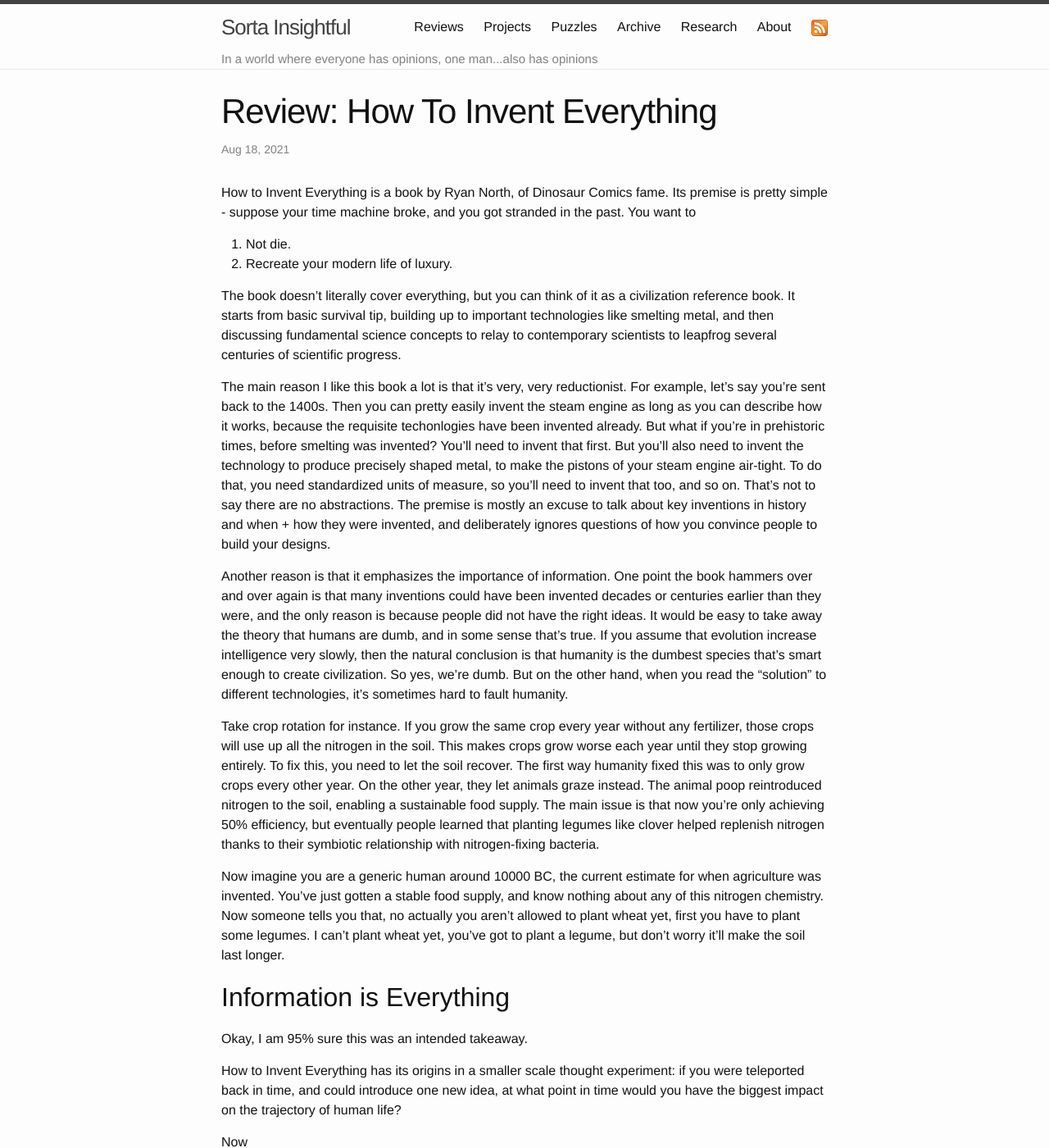
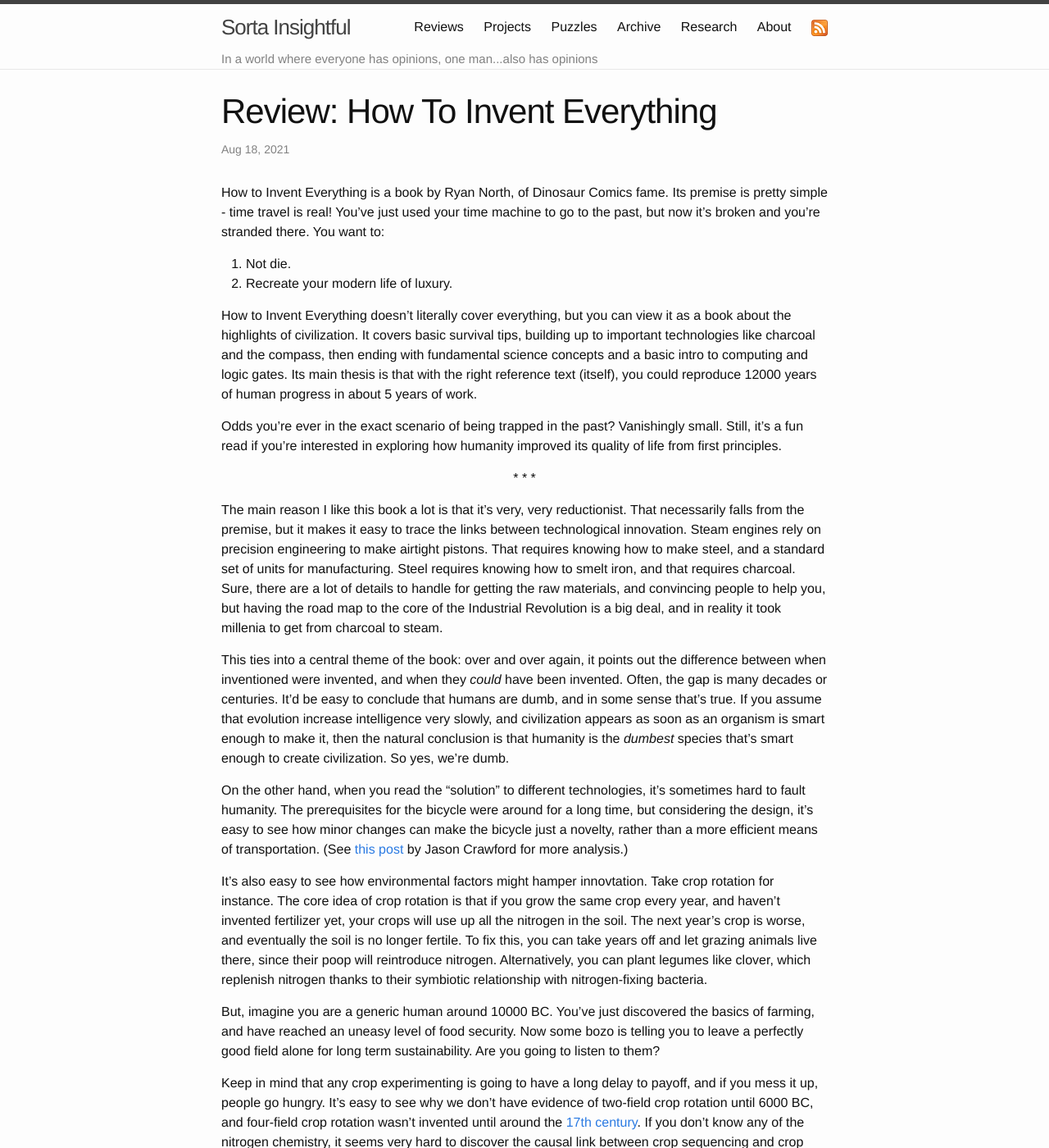
Before and after one commit to alexirpan/alexirpan.github.io, a Jekyll site: the page built from _posts/2021-10-25-invent-everything.markdown, in a window 1280 px wide and 1400 px high. Shown: the whole window at 82% size. Built offline with Jekyll 4.4.1, drawn with Linux system fonts in a browser that asks for light colours; nearby versions of some CDN libraries; some of the changed text lies outside the part shown.

Commit message:
Clearer idea of what I'm looking to write

```diff
--- a/_posts/2021-10-25-invent-everything.markdown
+++ b/_posts/2021-10-25-invent-everything.markdown
@@ -5,68 +5,60 @@
 ---
 
 How to Invent Everything is a book by Ryan North, of Dinosaur Comics fame. Its
-premise is pretty simple - suppose your time machine broke, and you got stranded
-in the past. You want to
+premise is pretty simple - time travel is real! You've just used your time machine to go to the past,
+but now it's broken and you're stranded there. You want to:
 
 1. Not die.
 2. Recreate your modern life of luxury.
 
-The book doesn't literally cover everything, but you can think of it as a civilization
-reference book.
-It starts from basic survival tip, building up to important
-technologies like smelting metal, and then discussing fundamental science concepts
-to relay to contemporary scientists to leapfrog several centuries of scientific progress.
+How to Invent Everything doesn't literally cover everything, but you can view it as a book about
+the highlights of civilization. It covers basic survival tips, building up to important technologies
+like charcoal and the compass, then ending with fundamental science concepts and a basic intro to
+computing and logic gates. Its main thesis is that with the right reference text (itself),
+you could reproduce 12000 years of human progress in about 5 years of work.
 
-The main reason I like this book a lot is that it's very, very reductionist. For example,
-let's say you're sent back to the 1400s. Then you can pretty easily invent the steam engine as long
-as you can describe how it works, because the requisite techonlogies have been invented already.
-But what if you're in prehistoric times, before smelting was invented? You'll need to invent that first.
-But you'll also need to invent the technology to produce precisely shaped metal, to make the pistons
-of your steam engine air-tight. To do that, you need standardized units of measure, so you'll need to
-invent that too, and so on. That's not to say there are no abstractions. The premise is mostly an
-excuse to talk about key inventions in history and when + how they were invented, and deliberately
-ignores questions of how you convince people to build your designs.
+Odds you're ever in the exact scenario of being trapped in the past? Vanishingly small. Still, it's
+a fun read if you're interested in exploring how humanity improved its quality of life from first
+principles.
 
-Another reason is that it emphasizes the importance of information. One point the book hammers over
-and over again is that many inventions could have been invented decades or centuries earlier than
-they were, and the only reason is because people did not have the right ideas. It would be easy
-to take away the theory that humans are dumb, and in some sense that's true. If you assume that
-evolution increase intelligence very slowly, then the natural conclusion is that humanity
-is the dumbest species that's smart enough to create civilization. So yes, we're dumb. But on
-the other hand, when you read the "solution" to different technologies, it's sometimes hard to
-fault humanity.
+\* \* \*
+{: .centered }
 
-Take crop rotation for instance. If you grow the same crop every year without any fertilizer, those
-crops will use up all the nitrogen in the soil. This makes crops grow worse each year until they
-stop growing entirely. To fix this, you need to let the soil recover. The first way humanity fixed this
-was to only grow crops every other year. On the other year, they let animals graze instead. The animal
-poop reintroduced nitrogen to the soil, enabling a sustainable food supply. The main issue is that
-now you're only achieving 50% efficiency, but eventually people learned that planting legumes like
-clover helped replenish nitrogen thanks to their symbiotic relationship with nitrogen-fixing bacteria.
+The main reason I like this book a lot is that it's very, very reductionist. That necessarily falls from
+the premise, but it makes it easy to trace the links between technological innovation. Steam engines
+rely on precision engineering to make airtight pistons. That requires knowing how to make steel, and a standard set of
+units for manufacturing. Steel requires knowing how to smelt iron, and that requires charcoal.
+Sure, there are a lot of details to handle for getting the raw materials, and convincing people to
+help you, but having the road map to the core of the Industrial Revolution is a big deal, and in reality
+it took millenia to get from charcoal to steam.
 
-Now imagine you are a generic human around 10000 BC, the current estimate for when agriculture was invented.
-You've just gotten a stable food supply, and know nothing about any of this nitrogen chemistry. Now someone
-tells you that, no actually you aren't allowed to plant wheat yet, first you have to plant some legumes.
-I
-can't plant wheat
-yet, you've got to plant a legume, but don't worry it'll make the soil last longer.
+This ties into a central theme of the book: over and over again, it points out the difference between
+when inventioned were invented, and when they *could* have been invented. Often, the gap is many decades or
+centuries. It'd be easy to conclude that humans are dumb, and in some sense that's true.
+If you assume that evolution increase intelligence very slowly, and civilization appears as soon as an
+organism is smart enough to make it,
+then the natural conclusion is that humanity is the *dumbest* species that's smart enough to create civilization. So yes, we're dumb.
 
+On the other hand, when you read the "solution" to different technologies, it's sometimes hard to fault
+humanity. The prerequisites for the bicycle were around for a long time, but considering the design, it's
+easy to see how minor changes can make the bicycle just a novelty, rather than a more efficient means of
+transportation. (See [this post](https://rootsofprogress.org/why-did-we-wait-so-long-for-the-bicycle) by
+Jason Crawford for more analysis.)
 
+It's also easy to see how environmental factors might hamper innovtation.
+Take crop rotation for instance. The core idea of crop rotation is that if you grow the same crop every
+year, and haven't invented fertilizer yet, your crops
+will use up all the nitrogen in the soil. The next year's crop is worse, and eventually the soil is no
+longer fertile. To fix this, you can take years off and let grazing animals live there, since their
+poop will reintroduce nitrogen. Alternatively, you can plant legumes like clover, which replenish nitrogen
+thanks to their symbiotic relationship with nitrogen-fixing bacteria.
 
+But, imagine you are a generic human around 10000 BC. You've just discovered the basics of farming, and
+have reached an uneasy level of food security. Now some bozo is telling you to leave a perfectly good field alone
+for long term sustainability. Are you going to listen to them?
 
-Information is Everything
------------------------------------------------------------------------
-
-Okay, I am 95% sure this was an intended takeaway.
-
-How to Invent Everything has its origins in a smaller scale thought experiment: if you were
-teleported back in time, and could introduce one new idea, at what point in time would you
-have the biggest impact on the trajectory of human life?
-
-Now
-
-Ryan eventually gave a TED talk
-about this, and given his computational linguistics background he somewhat obviously concluded
-that language was the most important.
-
-The thing is, I'm not sure he's wrong.
+Keep in mind that any crop experimenting is going to have a long delay to payoff, and if you mess it up,
+people go hungry. It's easy to see why we don't have evidence of two-field crop rotation until 6000 BC,
+and four-field crop rotation wasn't invented until around the [17th century](https://en.wikipedia.org/wiki/British_Agricultural_Revolution).
+If you don't know any of the nitrogen chemistry, it seems very hard to discover the causal link between
+crop sequencing and crop yields, especially given confounding factors like weather and rainfall.
```
